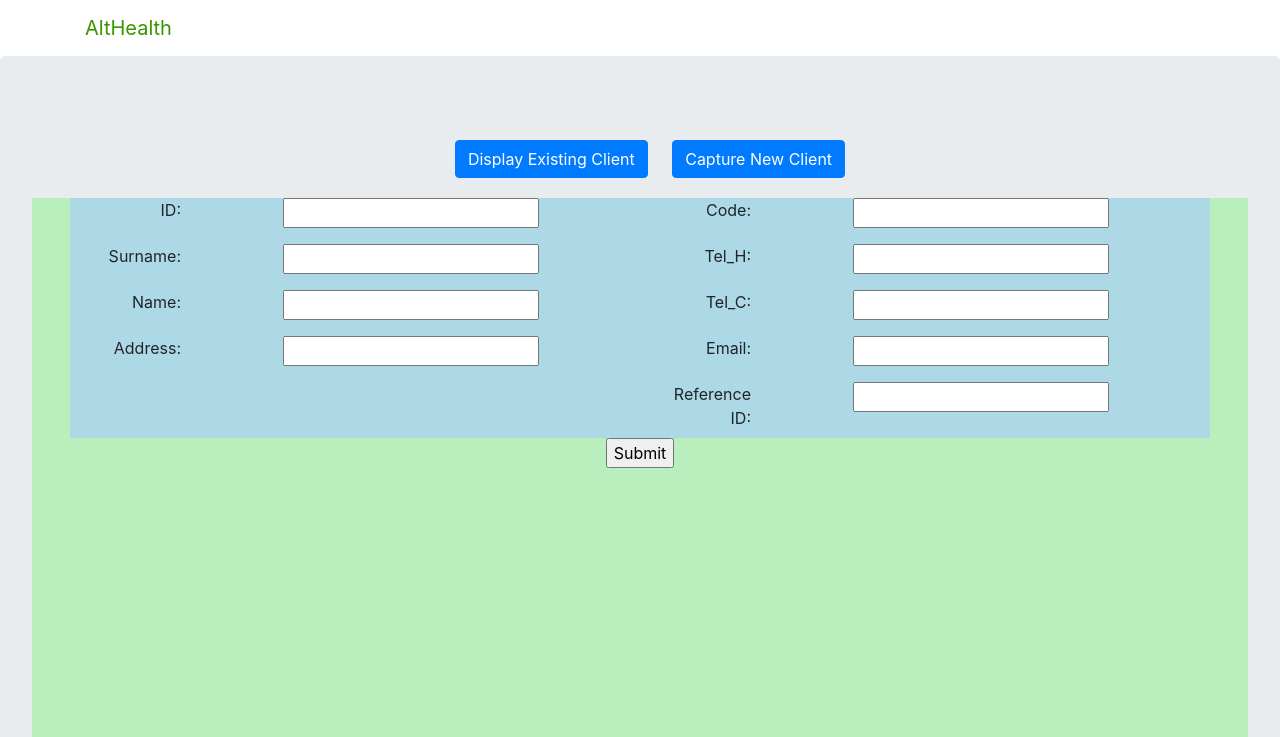
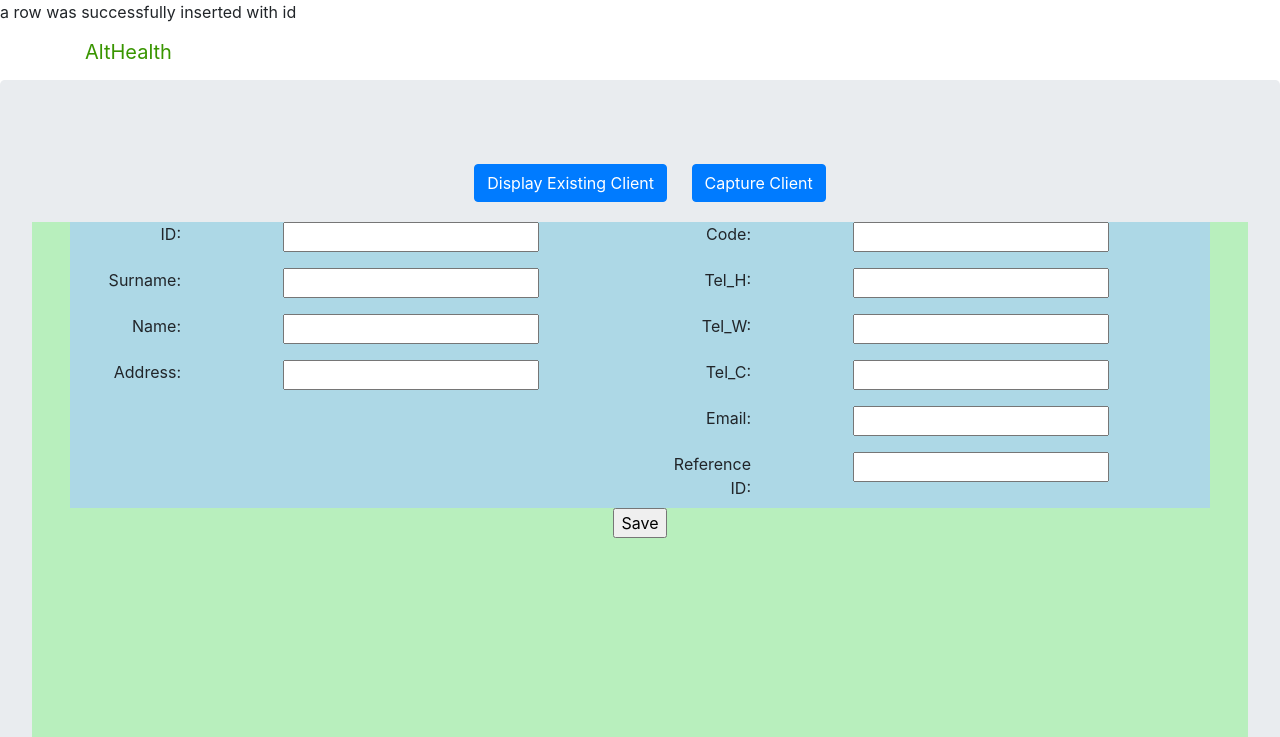
Before and after one commit to sheldenr52/althealth, a PHP site: page /addnewclient.php in a window 1280 px wide. Shown: the top 737 px of the page. Run offline with PHP 8.4, Linux system fonts and the light colour scheme; some libraries are stand-ins or nearby versions.

Commit message:
add new client now has verification and saves to the database;

```diff
--- a/addnewclient.php
+++ b/addnewclient.php
@@ -1,46 +1,48 @@
 <?php
-include('DBaccess.php');
-$id=filter_input(INPUT_POST,'idnumber');
+require('DBaccess.php');
+$id=filter_input(INPUT_POST,'ID');
 $surname=filter_input(INPUT_POST,'surname');
 $name=filter_input(INPUT_POST,'name');
 $address=filter_input(INPUT_POST,'address');
 $code=filter_input(INPUT_POST,'code');
-$C_Tel_H=filter_input(INPUT_POST,'C_Tel_H');
-$C_Tel_W=filter_input(INPUT_POST,'C_Tel_W');
-$C_Tel_C=filter_input(INPUT_POST,'C_Tel_C');
-$Email=filter_input(INPUT_POST,'Email');
-$Reference_id=filter_input(INPUT_POST,'Reference_id');
-
- ///messed this up
-
-        if(strlen($id)==13){
+$C_Tel_H=filter_input(INPUT_POST,'tel_h');
+$C_Tel_W=filter_input(INPUT_POST,'tel_w');
+$C_Tel_C=filter_input(INPUT_POST,'tel_c');
+$Email=filter_input(INPUT_POST,'email');
+$Reference_id=filter_input(INPUT_POST,'reference_id');
+echo $id, $surname, $name, $address, $code, $Email, $Reference_id;
+ // $id="310"; $surname="Surname"; $name="name"; $address="address"; $code="4"; $Email="email";
+ //  $Reference_id="1";
 
 
+require('DBaccess.php');
 
-         $query='INSERT INTO tblclientinfo(Client_id, C_name, C_Surname, Address, Code, C_Tel_H, C_Tel_W, C_Tel_C, Email, Reference_id) VALUES(:Client_id, :C_name, :C_Surname, :Address, :Code, :C_Tel_H, :C_Tel_W, :C_Tel_C, :Email, :Reference_id)';
+$query = 'INSERT INTO tblclientinfo
+(Client_id, C_name, C_surname, Address, Code, C_Tel_H, C_Tel_W, C_Tel_C, C_Email, Reference_ID)
+              VALUES
+                 (:Client_id, :C_name, :C_surname, :Address, :Code, :C_Tel_H, :C_Tel_W, :C_Tel_C,
+                 :C_Email, :Reference_ID)';
+    $statement = $db->prepare($query);
+    $statement->bindValue(':Client_id', $id);
+        $statement->bindValue(':C_name', $name);
+        $statement->bindValue(':C_surname', $surname);
+        $statement->bindValue(':Address', $address);
+         $statement->bindValue(':Code', $code);
+          $statement->bindValue(':C_Tel_H', $C_Tel_H);
+             $statement->bindValue(':C_Tel_C', $C_Tel_C);
+                $statement->bindValue(':C_Tel_W', $C_Tel_W);
+                   $statement->bindValue(':C_Email', $Email);
+                      $statement->bindValue(':Reference_ID', $Reference_id);
+    $success=$statement->execute();
+    $statement->closeCursor();
+    if($success)
+    {
+        echo "a row was successfully inserted with id $id";
+    }
+    else{
+        echo "No Changes have been made";
+    }
 
- // $query='INSERT INTO tblclientinfo(Client_id, C_name, C_Surname) VALUES(:Client_id, :C_name, :C_Surname)';
-
-
-
-         $add=$db->prepare($query);
-         $add->bindValue(':Client_id',$id);
-                 $add->bindValue(':C_name',$name);
-                 $add->bindValue(':C_Surname',$surname);
-                 $add->bindValue(':Address',$address);
-                 $add->bindValue(':Code',$code);
-                 $add->bindValue(':C_Tel_H',$C_Tel_H);
-                 $add->bindValue(':C_Tel_W',$C_Tel_W);
-                 $add->bindValue(':C_Tel_C',$C_Tel_C);
-                 $add->bindValue(':Email',$Email);
-                 $add->bindValue(':Reference_id',$Reference_id);
-
-                 $add->execute();
-                 $add->closeCursor();
-
-
-
-        }
 
 
 
@@ -78,17 +80,17 @@
     </div>
      <div class="jumbotron" style="text-align:center;">
         <button class="btn btn-primary" type="button" style="margin:20px;" onclick="location.href='displayexistingclient.php';";>Display Existing Client</button>
-        <button class="btn btn-primary" type="button" onclick="location.href='addnewclient.php';";>Capture New Client</button>
+        <button class="btn btn-primary" type="button" onclick="location.href='addnewclient.php';";>Capture  Client</button>
         <div style="height:5000px;background-color:#b8efbd;">
 
 <!-- client form method post -->
-
+<!-- " -->
   <div class="aboutclient">
 <form action="displayexistingclient.php" method="POST" onSubmit= "return validate();">
   <div class="container">
 <div class = "row" >
 <div class="col-6 blue">
-<p> <label for="ID">ID:</label> <input type="text" name="ID" id="ID" maxlength="13"></p>
+<p> <label for="client_id">ID:</label> <input type="text" name="ID" id="client_id" maxlength="13"></p>
 <p class="errorinput" id="iderror"></p>
 <p> <label for="surname">Surname:</label> <input type="text" name="surname" id="surname" maxlength="20"></p>
 <p class="errorinput" id="surnameerror"></p>
@@ -104,14 +106,25 @@
 
 <p> <label for="code">Code:</label> <input type="text" name="code" id="code" maxlength="4"></p>
 <p class="errorinput" id="codeerror"></p>
+
+
 <p> <label for="tel_h">Tel_H:</label> <input type="text" name="tel_h" id="tel_h"
  onkeypress="isInputNumber(event)"></p>
 <p class="errorinput" id="tel_herror" ></p>
+
+ <p> <label for="tel_w">Tel_W:</label> <input type="text" name="tel_w" id="tel_w"
+ onkeypress="isInputNumber(event)"></p>
+<p class="errorinput" id="tel_werror" ></p>
+
+
 <p> <label for="tel_c">Tel_C:</label> <input type="text" name="tel_c" id="tel_c"
 	onkeypress="isInputNumber(event)"></p>
 <p class="errorinput" id="tel_cerror"></p>
+
 <p> <label for="email">Email:</label> <input type="text" name="email" id="email" maxlength="40"></p>
 <p  class="errorinput" id="emailerror"></p>
+
+
 <p> <label for="reference_id">Reference ID:</label> <input type="text" name="reference_id" id="reference_id"></p>
 <p  class="errorinput" id="reference_iderror"></p>
 
@@ -122,7 +135,7 @@
      </div>
 
 
-  <input type="submit" value="Submit">
+  <input type="submit" value="Save">
 </form>
 
         </div>
@@ -154,6 +167,14 @@
 
 });
 
+new Cleave('#tel_w', {
+    delimiters:['(',   ')' ,'-','(' ,')' ,'-'  ,'('   ,')'],
+    blocks: [0,3,0,0,3,0,0,4,0],
+    uppercase: true
+
+});
+
+
 function isInputNumber(evt){
 
                 var ch = String.fromCharCode(evt.which);
@@ -168,9 +189,7 @@
 	// make single function return true and then return the value to onSubmit and make that file a php file that writes the values to the database
 function validate(){
 
-
-
-var idNumber=document.getElementById('ID').value;
+var idNumber=document.getElementById('client_id').value;
 
 var regId = /(((\d{2}((0[13578]|1[02])(0[1-9]|[12]\d|3[01])|(0[13456789]|1[012])(0[1-9]|[12]\d|30)|02(0[1-9]|1\d|2[0-8])))|([02468][048]|[13579][26])0229))(( |-)(\d{4})( |-)([01]8((( |-)\d{1})|\d{1}))|(\d{4}[01]8\d{1}))/;
  var idval=regId.test(idNumber);
@@ -205,7 +224,7 @@
 
 }
 
-																				// Surname validation
+// 																				// Surname validation
 
 var surname=document.getElementById('surname').value;
 var regsurname = /[a-zA-Z]/;
@@ -222,7 +241,7 @@
 
 }
 
-																			      // address validation
+// 																			      // address validation
 
 var addressval=document.getElementById('address').value;
 if(! addressval =="")
@@ -237,7 +256,7 @@
 	addressval=false;
 
 }
-																					// address validation
+// 																					// address validation
 
 
 var code=document.getElementById('code').value;
@@ -255,7 +274,7 @@
 
 }
 
-																		//telephone validation
+// 																		//telephone validation
 
 var tel_h=document.getElementById('tel_h').value;
 if(tel_h.length !==18)
@@ -271,7 +290,7 @@
 
 }
 
-																					//Cellphone validation
+// 																					//Cellphone validation
 var tel_c=document.getElementById('tel_c').value;
 if(tel_c.length !==18)
 {
@@ -299,7 +318,7 @@
 
 
 
-																						// email validation
+// 																						// email validation
 var email=document.getElementById('email').value;
 
 var emailre = /^(?:[a-z0-9!#$%&amp;'*+/=?^_`{|}~-]+(?:\.[a-z0-9!#$%&amp;'*+/=?^_`{|}~-]+)*|"(?:[\x01-\x08\x0b\x0c\x0e-\x1f\x21\x23-\x5b\x5d-\x7f]|\\[\x01-\x09\x0b\x0c\x0e-\x7f])*")@(?:(?:[a-z0-9](?:[a-z0-9-]*[a-z0-9])?\.)+[a-z0-9](?:[a-z0-9-]*[a-z0-9])?|\[(?:(?:25[0-5]|2[0-4][0-9]|[01]?[0-9][0-9]?)\.){3}(?:25[0-5]|2[0-4][0-9]|[01]?[0-9][0-9]?|[a-z0-9-]*[a-z0-9]:(?:[\x01-\x08\x0b\x0c\x0e-\x1f\x21-\x5a\x53-\x7f]|\\[\x01-\x09\x0b\x0c\x0e-\x7f])+)\])$/;
@@ -326,11 +345,14 @@
 return true;
 
 }
-
-
+else{
+    return false;
+}
 
 
 return false;
+
+
 
 
 }
```
